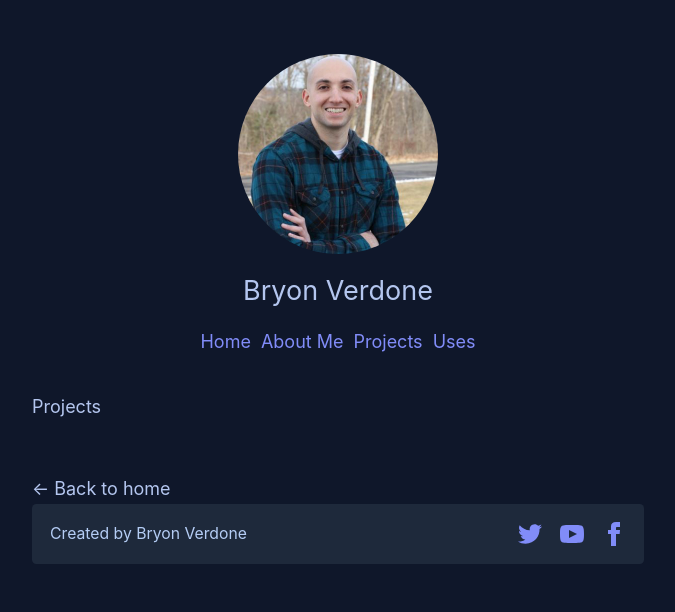
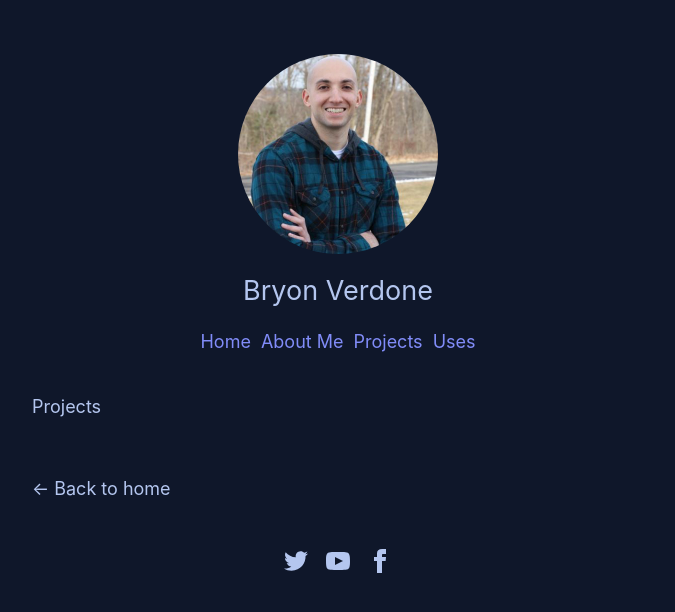
Before and after one commit to BryonVerdone/nextjs-blog, a Next.js app: page /projects in a window 1280 px wide. Shown: the top 612 px of the page, without its empty margins (302-977 px from the left). Built offline with nearby package versions, Linux system fonts and the light colour scheme.

Commit message:
added footer

```diff
--- a/components/Footer/Footer.js
+++ b/components/Footer/Footer.js
@@ -1,11 +1,9 @@
 const Footer = () => {
   return (
-    <footer className='footer items-center p-4 bg-neutral text-neutral-content rounded'>
-      <div className='items-center grid-flow-col'>
-        <p>Created by Bryon Verdone</p>
-      </div>
-      <div className='grid-flow-col gap-4 md:place-self-center md:justify-self-end'>
-        <a className='text-secondary'>
+    <footer className='footer footer-center p-10  '>
+      <div>
+        <div className='grid grid-flow-col gap-4'>
+          <a>
             <svg
               xmlns='http://www.w3.org/2000/svg'
               width='24'
@@ -16,7 +14,7 @@ const Footer = () => {
               <path d='M24 4.557c-.883.392-1.832.656-2.828.775 1.017-.609 1.798-1.574 2.165-2.724-.951.564-2.005.974-3.127 1.195-.897-.957-2.178-1.555-3.594-1.555-3.179 0-5.515 2.966-4.797 6.045-4.091-.205-7.719-2.165-10.148-5.144-1.29 2.213-.669 5.108 1.523 6.574-.806-.026-1.566-.247-2.229-.616-.054 2.281 1.581 4.415 3.949 4.89-.693.188-1.452.232-2.224.084.626 1.956 2.444 3.379 4.6 3.419-2.07 1.623-4.678 2.348-7.29 2.04 2.179 1.397 4.768 2.212 7.548 2.212 9.142 0 14.307-7.721 13.995-14.646.962-.695 1.797-1.562 2.457-2.549z'></path>
             </svg>
           </a>
-        <a className='text-secondary'>
+          <a>
             <svg
               xmlns='http://www.w3.org/2000/svg'
               width='24'
@@ -27,7 +25,7 @@ const Footer = () => {
               <path d='M19.615 3.184c-3.604-.246-11.631-.245-15.23 0-3.897.266-4.356 2.62-4.385 8.816.029 6.185.484 8.549 4.385 8.816 3.6.245 11.626.246 15.23 0 3.897-.266 4.356-2.62 4.385-8.816-.029-6.185-.484-8.549-4.385-8.816zm-10.615 12.816v-8l8 3.993-8 4.007z'></path>
             </svg>
           </a>
-        <a className='text-secondary'>
+          <a>
             <svg
               xmlns='http://www.w3.org/2000/svg'
               width='24'
@@ -39,6 +37,7 @@ const Footer = () => {
             </svg>
           </a>
         </div>
+      </div>
     </footer>
   );
 };
```
Lines whose indentation alone changed are shown as unchanged.
